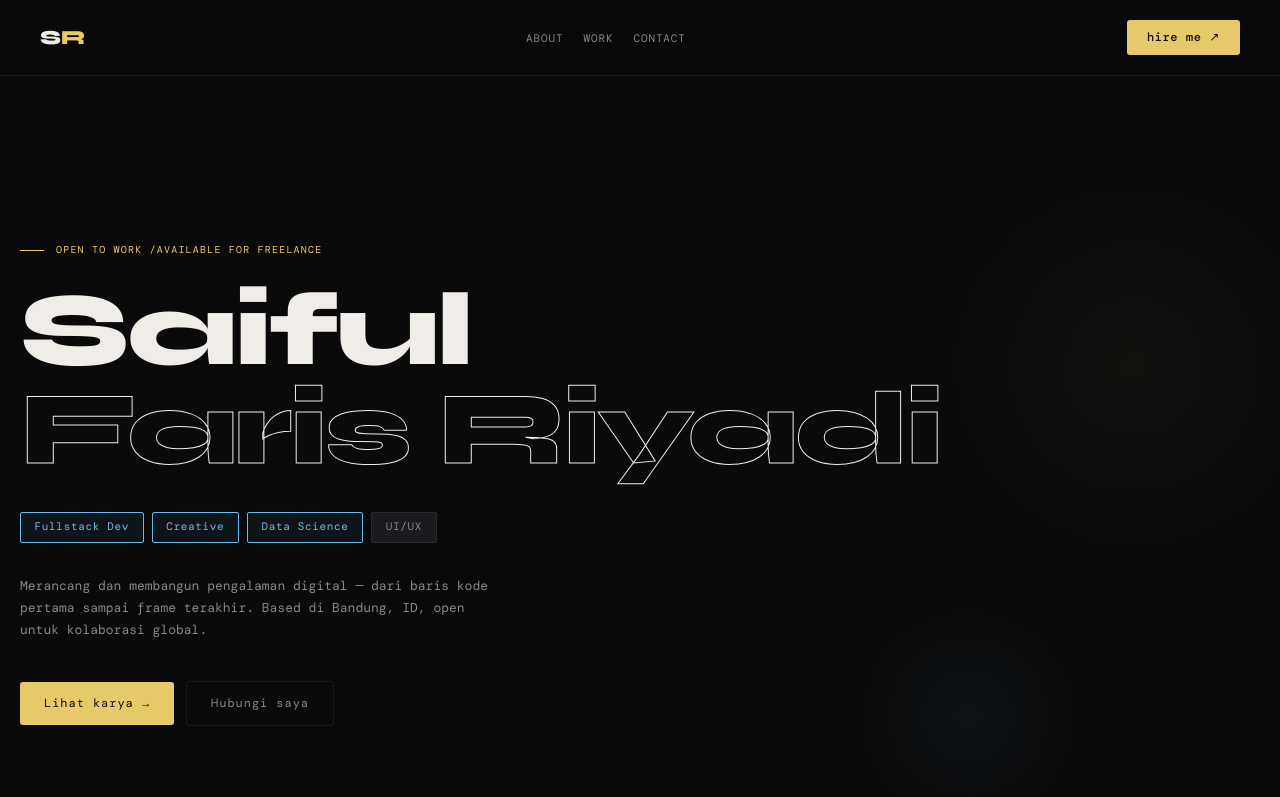
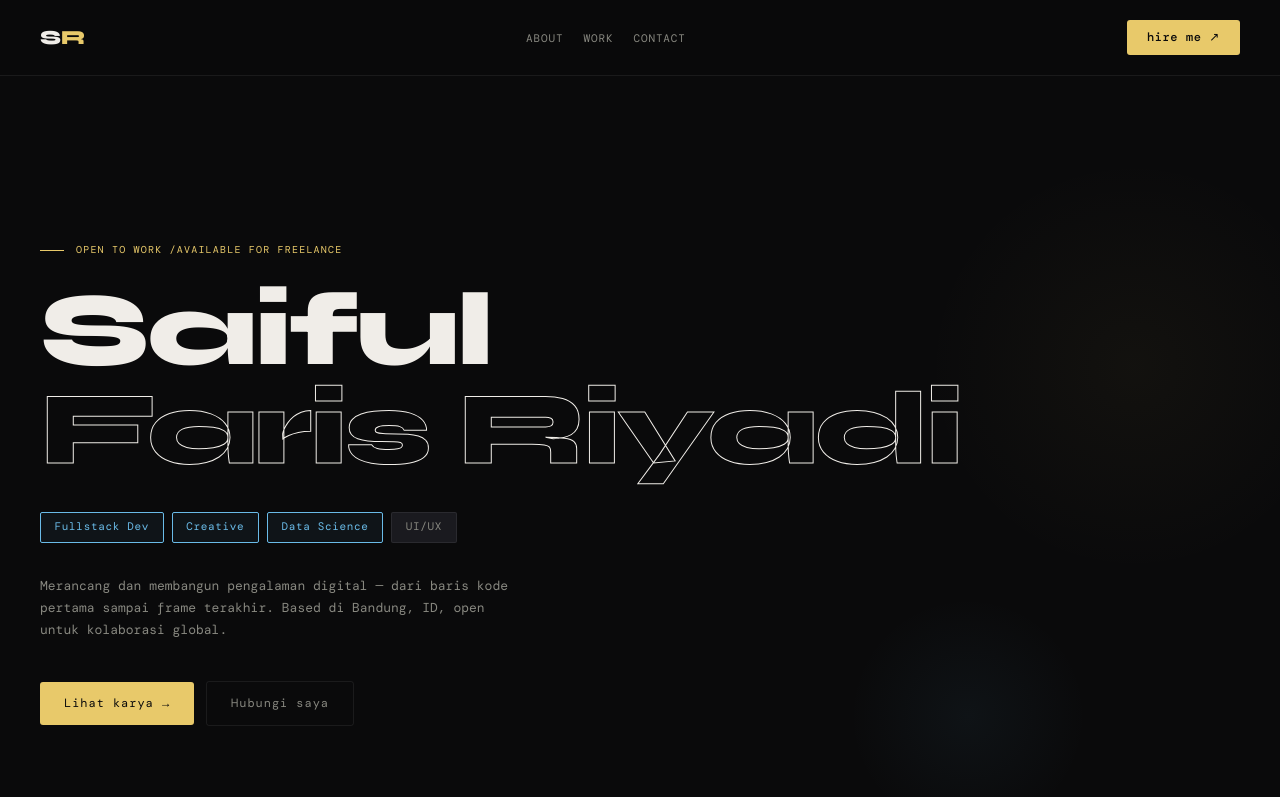
Before and after one commit to v0idengineer/portofolio, a Next.js app: page / in a window 1280 px wide. Shown: the top 797 px of the page. Built offline with nearby package versions, Linux system fonts and the light colour scheme; no server answers; a web font is replaced by a local one.

Commit message:
feat: css fix

```diff
--- a/app/globals.css
+++ b/app/globals.css
@@ -41,7 +41,7 @@ nav.navbar {
   display: flex;
   justify-content: space-between;
   align-items: center;
-  padding: 20px 40px;
+  padding: 20px 40px !important;
   border-bottom: 1px solid var(--border);
   position: sticky;
   top: 0;
--- a/components/Hero.tsx
+++ b/components/Hero.tsx
@@ -49,7 +49,7 @@ export default function Hero() {
           display: flex;
           flex-direction: column;
           justify-content: center;
-          padding: 4rem 1.25rem 3rem;
+          padding: 4rem 2.5rem 3rem;
           position: relative;
           overflow: hidden;
         }
```
